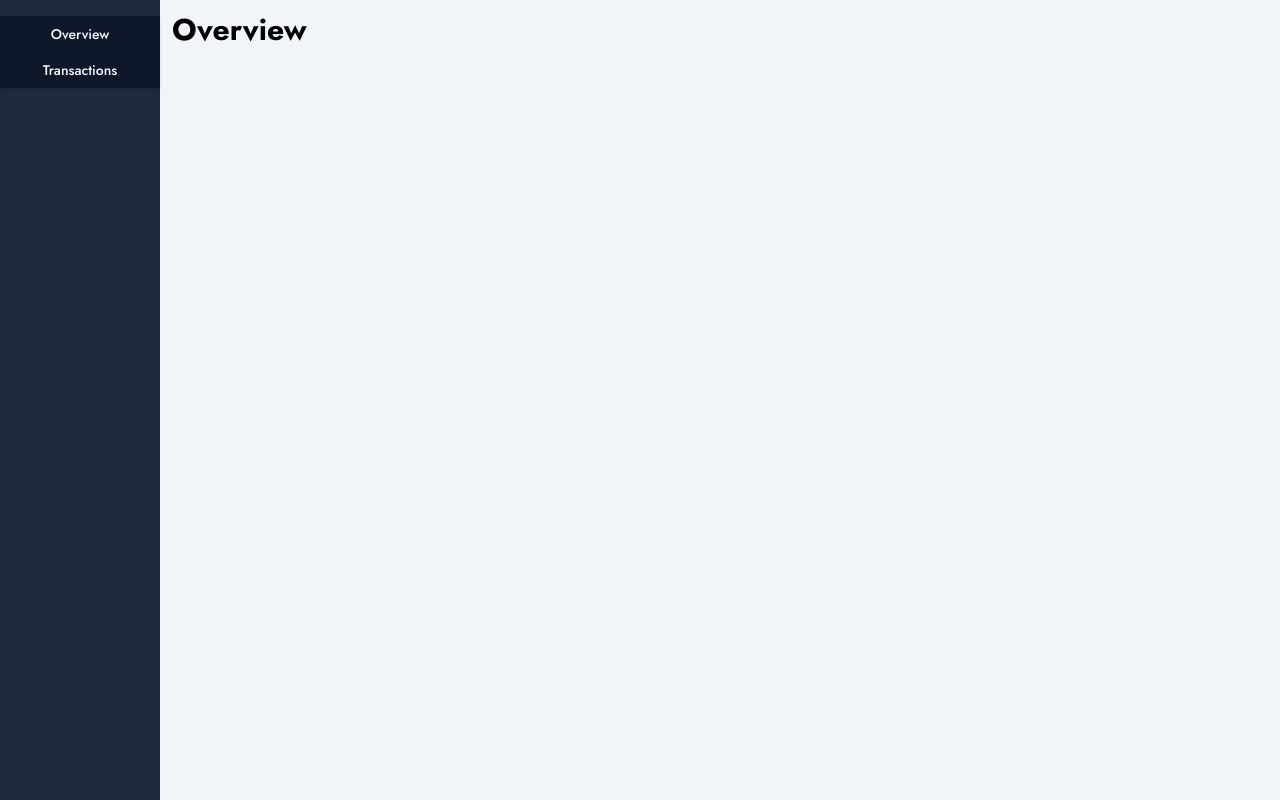
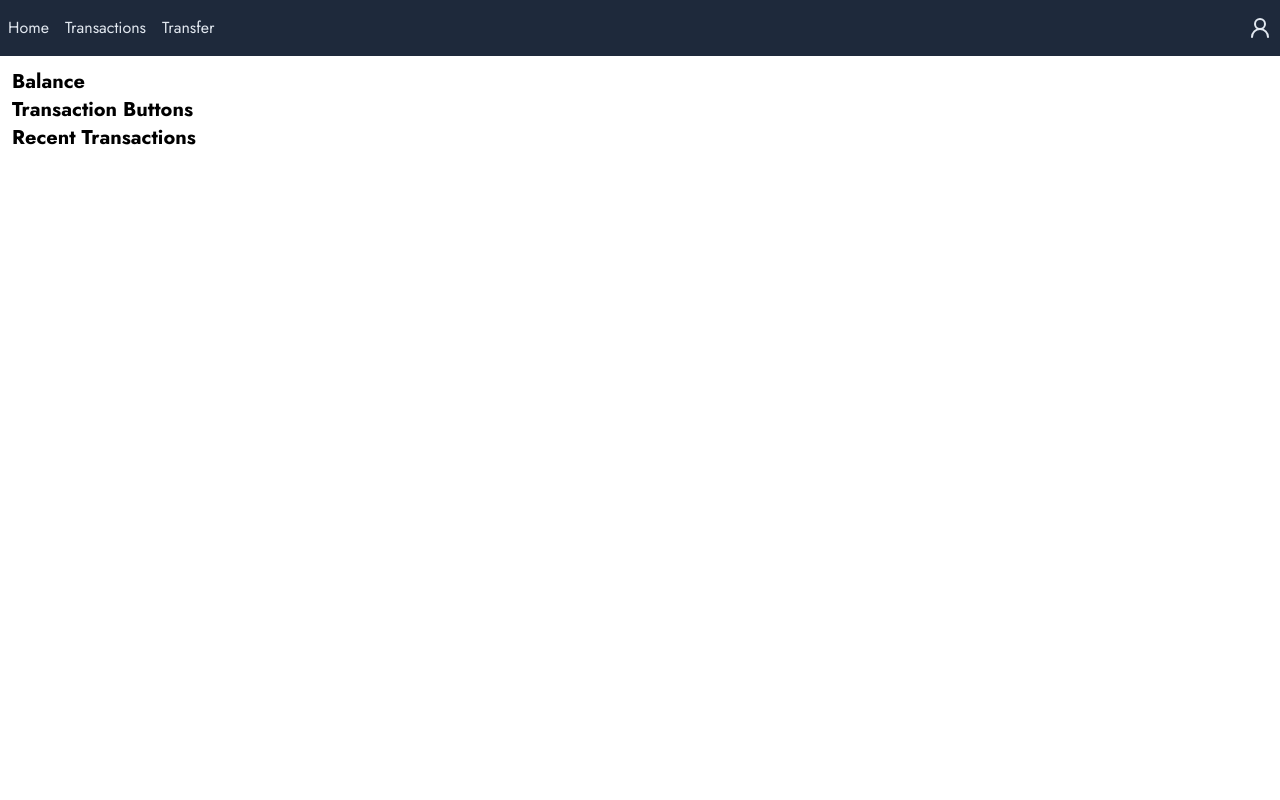
Before and after one commit to iamarale/finance-app, a React (Vite) app: page / in a window 1280 px wide. Built offline with nearby package versions, Linux system fonts and the light colour scheme.

Commit message:
style: created components routes and components for transactions

```diff
--- a/package.json
+++ b/package.json
@@ -13,7 +13,6 @@
     "@radix-ui/react-icons": "^1.3.0",
     "@radix-ui/react-slot": "^1.1.0",
     "@supabase/supabase-js": "^2.45.4",
-    "@tabler/icons-react": "^3.17.0",
     "class-variance-authority": "^0.7.0",
     "clsx": "^2.1.1",
     "lucide-react": "^0.441.0",
--- a/src/App.tsx
+++ b/src/App.tsx
@@ -1,7 +1,15 @@
+import Balance from "./components/Balance";
+import RecentTransactions from "./components/RecentTransactions";
+import TransactionButtons from "./components/TransactionButtons";
+
 export default function App() {
   return (
     <div className="p-3">
-      <h1 className="text-3xl font-bold">Overview</h1>
+      <Balance />
+
+      <TransactionButtons />
+
+      <RecentTransactions />
     </div>
   );
 }
--- /dev/null
+++ b/src/components/Balance.tsx
@@ -0,0 +1,7 @@
+export default function Balance() {
+  return (
+    <section className="">
+      <h1 className="text-xl font-bold"> Balance</h1>
+    </section>
+  );
+}
--- a/src/components/Header.tsx
+++ b/src/components/Header.tsx
@@ -1,21 +1,17 @@
 import { Link } from "@tanstack/react-router";
-import { Button } from "./ui/button";
+import { User2 } from "lucide-react";
 
 export default function Header() {
   return (
-    <nav className="bg-slate-800 text-slate-600 py-4 min-w-40">
-      <ul>
-        <li>
-          <Button className="rounded-none w-full">
-            <Link to="/">Overview</Link>
-          </Button>
-        </li>
-        <li>
-          <Button className="rounded-none w-full">
-            <Link to="/transactions">Transactions</Link>
-          </Button>
-        </li>
-      </ul>
-    </nav>
+    <header className="py-4 px-2 bg-slate-800 text-slate-200 flex justify-between">
+      <nav className="flex gap-4">
+        <Link to="/">Home</Link>
+        <Link to="/transactions">Transactions</Link>
+        <Link to="/transfer">Transfer</Link>
+      </nav>
+      <span className="cursor-pointer">
+        <User2 />
+      </span>
+    </header>
   );
 }
--- /dev/null
+++ b/src/components/RecentTransactions.tsx
@@ -0,0 +1,7 @@
+export default function RecentTransactions() {
+  return (
+    <section className="">
+      <h1 className="text-xl font-bold"> Recent Transactions</h1>
+    </section>
+  );
+}
--- /dev/null
+++ b/src/components/TransactionButtons.tsx
@@ -0,0 +1,7 @@
+export default function TransactionButtons() {
+  return (
+    <section className="">
+      <h1 className="text-xl font-bold">Transaction Buttons</h1>
+    </section>
+  );
+}
--- a/src/routes/__root.tsx
+++ b/src/routes/__root.tsx
@@ -5,7 +5,7 @@ import { TanStackRouterDevtools } from "@tanstack/router-devtools";
 export const Route = createRootRoute({
   component: () => (
     <>
-      <div className="flex flex-row bg-slate-100 h-full">
+      <div>
         <Header />
         <Outlet />
       </div>
--- a/src/routes/transactions.tsx
+++ b/src/routes/transactions.tsx
@@ -1,5 +1,13 @@
 import { createFileRoute } from "@tanstack/react-router";
 
 export const Route = createFileRoute("/transactions")({
-  component: () => <div>Hello /transactions!</div>,
+  component: Transactions,
 });
+
+function Transactions() {
+  return (
+    <main className="p-2">
+      <h1 className="text-xl font-bold">Transactions</h1>
+    </main>
+  );
+}
```
Also changed, not shown: 1 other file (tests, documents, lock files or other folders).
